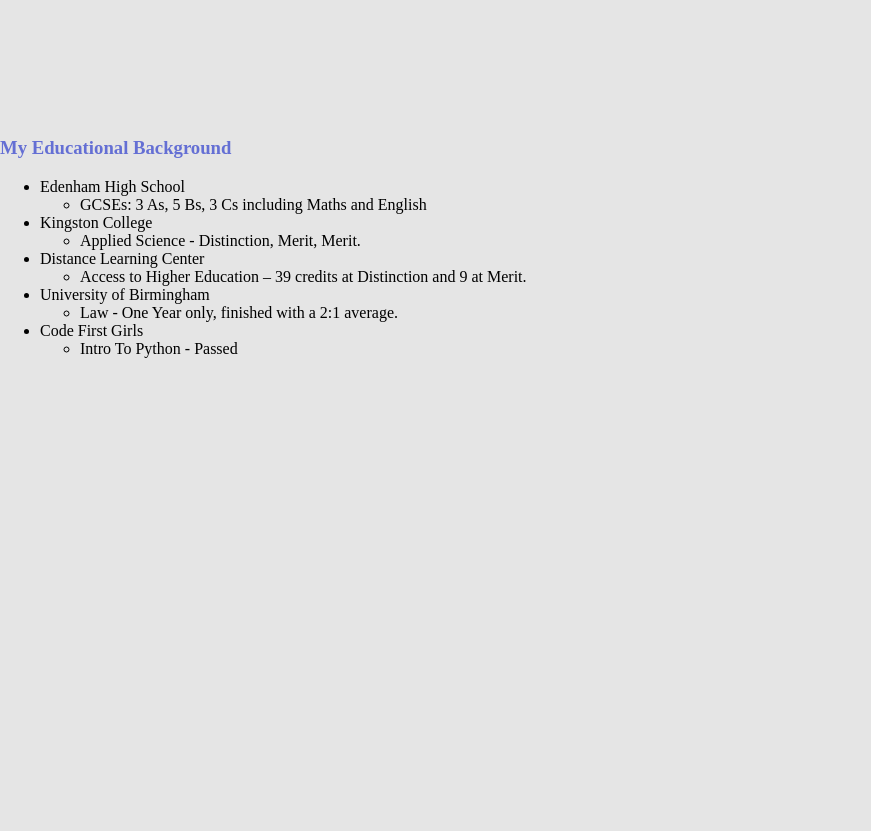
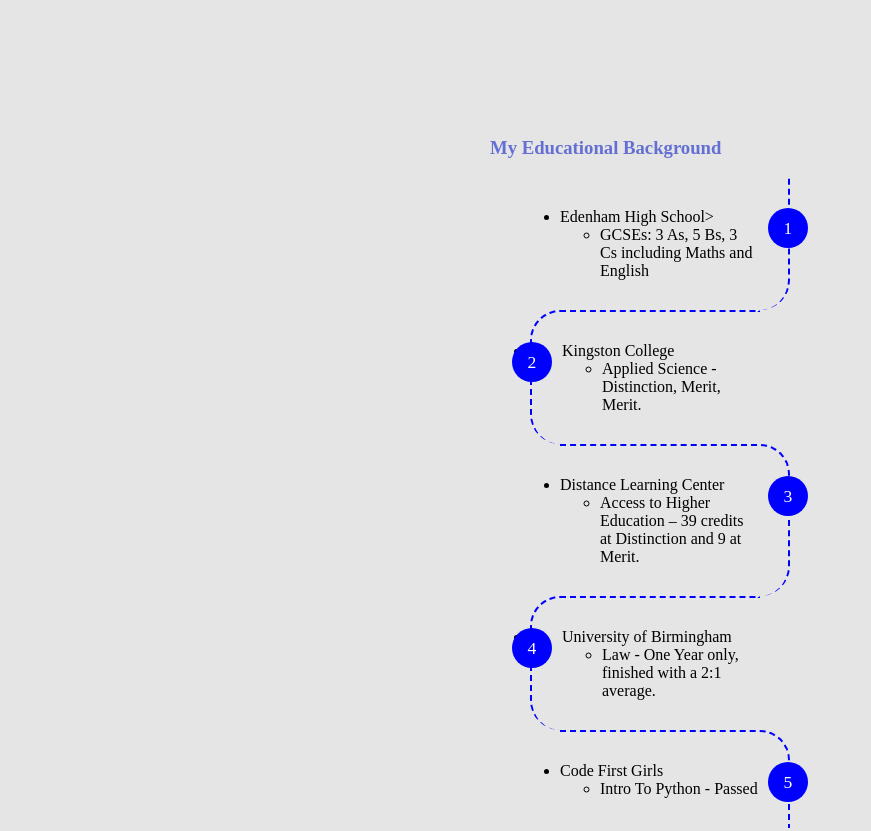
Before and after one commit to aishanyamson/Portfolio, a plain HTML site: page index.html in a window 1280 px wide. Shown: the part 1500-2331 px from the top of the page, without its empty margins (0-871 px from the left). Drawn offline with Linux system fonts and the light colour scheme.

Commit message:
styling added to my education background

```diff
--- a/index.html
+++ b/index.html
@@ -28,29 +28,30 @@
         <li>Fundamentals of Cybersecurity with CodeCademy</li>
     </ul>
     </div>
-    <div class="education">
+    <div class="education-container">
     <h3>My Educational Background</h3>
     <ul>
-        <li>Edenham High School</li>
+        <li class="education">Edenham High School>
             <ul>
                 <li>GCSEs: 3 As, 5 Bs, 3 Cs including Maths and English </li>
             </ul>
-        <li>Kingston College
+        </li>
+        <li class="education">Kingston College
             <ul>
                 <li>Applied Science - Distinction, Merit, Merit. </li>
             </ul>
         </li>
-        <li>Distance Learning Center
+        <li class="education">Distance Learning Center
             <ul>
                 <li>Access to Higher Education – 39 credits at Distinction and 9 at Merit. </li>
             </ul>
         </li>
-        <li>University of Birmingham
+        <li class="education">University of Birmingham
             <ul>
                 <li>Law - One Year only, finished with a 2:1 average.</li>
             </ul>
         </li>
-        <li>Code First Girls
+        <li class="education">Code First Girls
             <ul>
                 <li>Intro To Python - Passed</li>
             </ul>
--- a/stylesheet.css
+++ b/stylesheet.css
@@ -9,6 +9,7 @@
         display: inline-grid;
         justify-self: center;
     }
+
     .centre {
         /* display: relative; */
         margin-left: auto;
@@ -43,6 +44,7 @@
     }
 
 }
+
 .centre {
     display: block;
     margin-left: auto;
@@ -88,11 +90,86 @@
     margin: 0;
 }
 
+.education-container {
+    position: relative;
+    /* height: 100vh; */
+    width: 300px;
+    margin: auto;
+}
+
+/* div {
+    width: 300px;
+    margin: auto;
+  } */
+
 .education {
+    border-top: 2px dashed;
+    border-color: blue !important;
+    margin: 0;
+    padding: 30px;
+    counter-increment: section;
     position: relative;
-    height: 100vh;
-    max-width: 100%;
-    margin: 0;
+}
+
+
+
+.education:nth-child(even):before {
+    content: counter(section);
+    right: 100%;
+    margin-right: -20px;
+    position: absolute;
+    border-radius: 50%;
+    padding: 10px;
+    height: 20px;
+    width: 20px;
+    background-color: blue;
+    text-align: center;
+    color: white;
+    font-size: 110%;
+}
+
+.education:nth-child(odd):before {
+    content: counter(section);
+    left: 100%;
+    margin-left: -20px;
+    position: absolute;
+    border-radius: 50%;
+    padding: 10px;
+    height: 20px;
+    width: 20px;
+    background-color: blue;
+    text-align: center;
+    color: white;
+    font-size: 110%;
+}
+
+
+
+.education:nth-child(even) {
+    border-left: 2px dashed;
+    border-top-left-radius: 30px;
+    border-bottom-left-radius: 30px;
+    margin-right: 30px;
+    padding-right: 0;
+}
+
+.education:nth-child(odd) {
+    border-right: 2px dashed;
+    border-top-right-radius: 30px;
+    border-bottom-right-radius: 30px;
+    margin-left: 30px;
+    padding-left: 0;
+}
+
+.education:first-child {
+    border-top: 0;
+    border-top-right-radius: 0;
+    border-top-left-radius: 0;
+}
+
+.education:last-child {
+    border-bottom-right-radius: 0;
+    border-bottom-left-radius: 0;
 }
 
 .hobbies {
@@ -128,12 +205,14 @@ body {
     padding: 0;
     margin: 0;
 }
+
 hr {
     border-style: dotted none none;
     width: 5%;
     border-color: gray;
     border-width: 5px;
 }
+
 h1 {
     color: #161313;
     /* letter-spacing: 10px;
@@ -142,6 +221,7 @@ h1 {
     font-family: 'Vollkorn', serif;
     text-align: justify;
 }
+
 h3 {
     color: #646FD4;
 }
```
